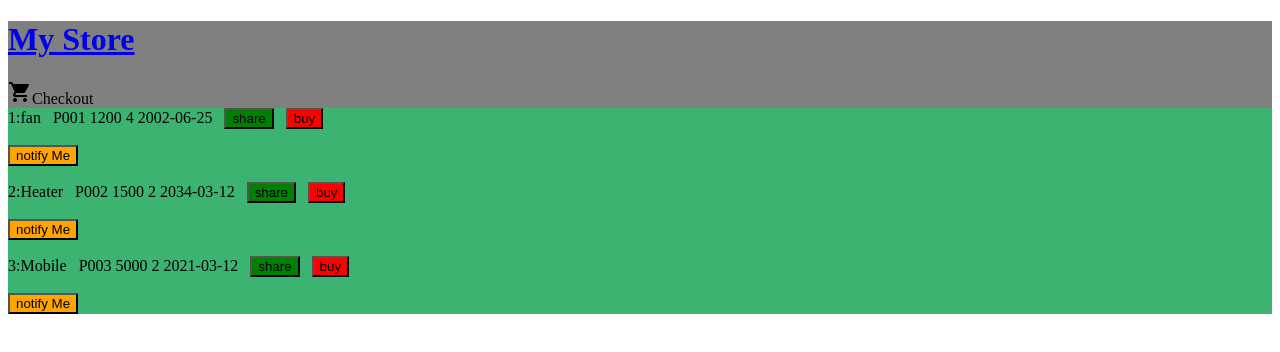
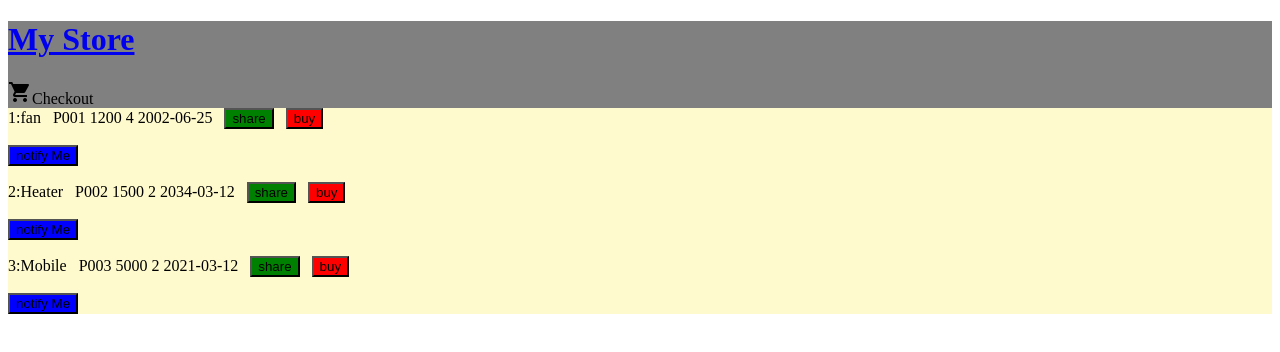
Before and after one commit to GH11PRASANTH/angular-FmcgglobalProduct, an Angular app: page / in a window 1280 px wide. Shown: the top 352 px of the page. Built offline with nearby package versions, Linux system fonts and the light colour scheme.

Commit message:
2 files modified

```diff
--- a/src/app/product-alter/product-alter.component.html
+++ b/src/app/product-alter/product-alter.component.html
@@ -1,5 +1,5 @@
 <p *ngIf="productInside && productInside.price > 700 ">
-  <button style ="background-color:orange"type="button" (click)="notify.emit()">
+  <button style ="background-color:blue"type="button" (click)="notify.emit()">
     notify Me
   </button>
 </p>
--- a/src/app/product-list/product-list.component.html
+++ b/src/app/product-list/product-list.component.html
@@ -17,7 +17,7 @@
     <td>{{ product.expiryDate }}</td>
   </tr>
 </table> -->
-<div style="background-color:mediumseagreen">
+<div style="background-color:lemonchiffon">
 <div *ngFor="let product of products">
   <!-- Property is Binding.....-->
   <a [title]="product.productName + 'details'">
```
